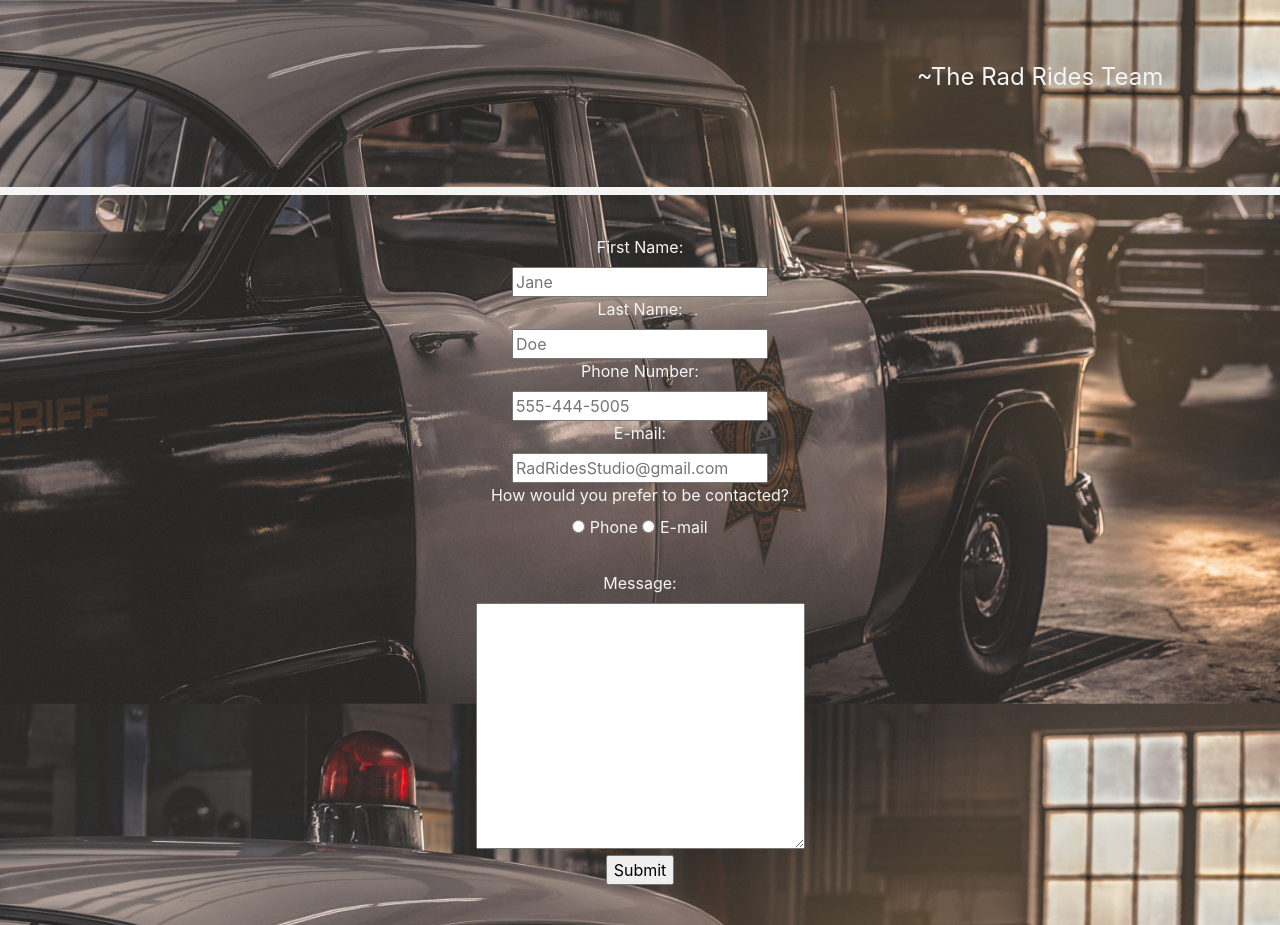
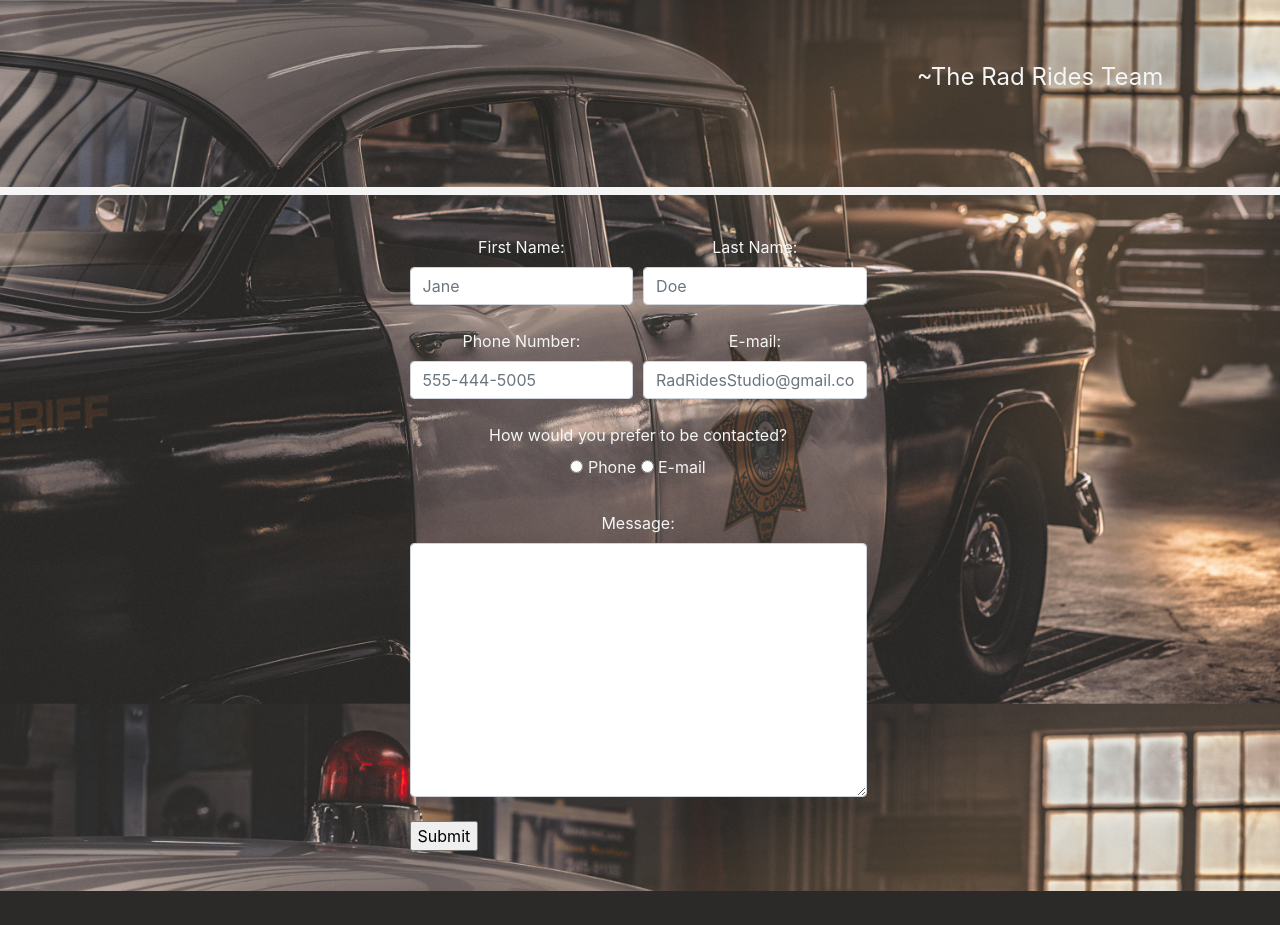
Before and after one commit to nylon-ducky/mechanic-website, a PHP site: page /contact.html in a window 1280 px wide. Shown: the part 1003-1928 px from the top of the page. After the commit the page ends 1894 px from the top, so only its background shows below. Run offline with PHP 8.4, Linux system fonts and the light colour scheme.

Commit message:
contact-form styling and animations

```diff
--- a/appointment.html
+++ b/appointment.html
@@ -99,7 +99,7 @@
                 <input class="form-control" type="datetime-local" id="date-picker" name="date-picker"></input><br />
             </div>
         </div>
-        <button type="submit" value="submit">Submit</button>
+        <button type="submit" value="submit" class="form-control">Submit</button>
 
     </form>
 
--- a/contact.html
+++ b/contact.html
@@ -1,5 +1,6 @@
 <!DOCTYPE html>
 <html lang="en">
+
 <head>
     <meta charset="UTF-8">
     <meta http-equiv="X-UA-Compatible" content="IE=edge">
@@ -26,8 +27,9 @@
     <title>Rad Rides Studio</title>
 </head>
 </head>
+
 <body>
-    <h1 id="head-img" class="jumbotron text-center animate__slideInDown">Manic Mechanic<br/><small>At The Rad Rides
+    <h1 id="head-img" class="jumbotron text-center animate__slideInDown">Manic Mechanic<br /><small>At The Rad Rides
             Studio</small></h1>
     <div id="navBar" class="animate__fadeInDownBig" onclick="openNav()">
         <div class="burger"></div>
@@ -54,15 +56,20 @@
 
     <div id="contact-paragraph" class="animate__backInUp text-center">
         <p>
-                At Rad Rides Studio, you always talk to a human being, so rest assured that filling out our contact form won't lead to some automated canned response. This is because we Love hearing from you! So please, go ahead and tell us about any questions, comments, or concerns you may have. Or if you wanted, you can write to us just to commend a staff member for providing a wonderful service, because that always makes our day!
+            At Rad Rides Studio, you always talk to a human being, so rest assured that filling out our contact form
+            won't lead to some automated canned response. This is because we Love hearing from you! So please, go ahead
+            and tell us about any questions, comments, or concerns you may have. Or if you wanted, you can write to us
+            just to commend a staff member for providing a wonderful service, because that always makes our day!
         </p>
 
         <p>
-                Your thoughts are very important to us and we look forward to hearing from you. If you need to speak to someone urgently please <mark><a href="tel:555-444-5005">call</a></mark> us at:<br/> 555-444-5005.
+            Your thoughts are very important to us and we look forward to hearing from you. If you need to speak to
+            someone urgently please <mark><a href="tel:555-444-5005">call</a></mark> us at:<br /> 555-444-5005.
         </p>
 
         <p>
-                You could also <mark><a href="mailto:radridesstudio@gmail.com">E-mail</a></mark> us at: RadRidesStudio@gmail.com.
+            You could also <mark><a href="mailto:radridesstudio@gmail.com">E-mail</a></mark> us at:
+            RadRidesStudio@gmail.com.
         </p>
 
         <p>
@@ -73,39 +80,64 @@
     </div>
 
 
-            <div id="pgBreak"></div>
+    <div id="pgBreak" class="animate__backInUp"></div>
 
 
-            <form id="contact-form" autocomplete="on" method="post" action="mailto:radridesstudio@gmail.com">
-                <label for="fname">First Name:</label><br/>
-                <input type="text" id="fname" name="fname" placeholder="Jane" required><br/>
+    <form id="contact-form" class="animate__backInUp" autocomplete="on" method="post"
+        action="mailto:radridesstudio@gmail.com">
 
-                <label for="lname">Last Name:</label><br/>
-                <input type="text" id="lname" name="lname" placeholder="Doe" required><br/>
+        <div class="form-row">
+            <div class="col-md-5">
+                <label for="fname">First Name:</label><br />
+                <input type="text" id="fname" class="form-control" name="fname" placeholder="Jane" required><br />
+            </div>
 
-                <label for="phone">Phone Number:</label><br/>
-                <input type="tel" id="phone" name="phone" placeholder="555-444-5005" pattern="[0-9]{3}-[0-9]{3}-[0-9]{4}"><br/>
+            <div class="col-md-5">
+                <label for="lname">Last Name:</label><br />
+                <input type="text" id="lname" class="form-control" name="lname" placeholder="Doe" required><br />
+            </div>
+        </div>
 
-                <label for="email">E-mail:</label><br/>
-                <input type="email" id="email" name="email" placeholder="RadRidesStudio@gmail.com"><br/>
+        <div class="form-row">
+            <div class="col-md-5">
+                <label for="phone">Phone Number:</label><br />
+                <input type="tel" id="phone" class="form-control" name="phone" placeholder="555-444-5005"
+                    pattern="[0-9]{3}-[0-9]{3}-[0-9]{4}"><br />
+            </div>
 
+            <div class="col-md-5">
+                <label for="email">E-mail:</label><br />
+                <input type="email" id="email" class="form-control" name="email"
+                    placeholder="RadRidesStudio@gmail.com"><br />
+            </div>
+        </div>
+
+        <div class="form-row">
+            <div class="col-md-10">
                 <label for="option">How would you prefer to be contacted?</label>
 
-                <br/>
+                <br />
                 <div id="option">
                     <input type="radio" id="byphone" name="by phone" value="by phone">
                     <label for="byphone">Phone</label>
                     <input type="radio" id="byemail" name="by email" value="by email">
                     <label for="byemail">E-mail</label>
                 </div>
-                <br/>
+                <br />
+            </div>
+        </div>
 
-                <label for="reason">Message:</label><br/>
-                <textarea id="reason" name="reason" rows="10" cols="30"> </textarea><br/>
+        <div class="form-row">
+            <div class="col-md-10">
+                <label for="reason">Message:</label><br />
+                <textarea id="reason" class="form-control" name="reason" rows="10" cols="30"> </textarea><br />
+            </div>
+        </div>
 
-                <input type="submit" value="Submit" name="submit">
+        <input type="submit" id="contact-submit" value="Submit" name="submit">
 
     </form>
     <script src="app.js"></script>
 </body>
+
 </html>
--- a/smallScreen.css
+++ b/smallScreen.css
@@ -177,6 +177,7 @@ p {
     width: 200%;
     height: 1vh;
     background-color: whitesmoke;
+    animation-duration: 1.5s;
 }
 
 mark {
@@ -189,7 +190,9 @@ mark {
     width: 150vw;
     margin: 25vw;
     padding-bottom: 25vw;
-    text-align:center;
+    text-align: center;
+    font-size: large;
+    animation-duration: 1.5s;
 }
 
 #appointment-form {
--- a/wideScreen.css
+++ b/wideScreen.css
@@ -181,9 +181,14 @@ mark {
 
 #contact-form {
     width: 50vw;
-    margin: 5vh 25vw;
+    margin: 5vh 25vw 5vw 25vw;
     padding-bottom: 5vh;
-    text-align:center;
+    padding-left: 7vw;
+    text-align: center;
+}
+
+#contact-submit {
+    display: flex;
 }
 
 #appointment-form {
```
Lines whose indentation alone changed are shown as unchanged.
